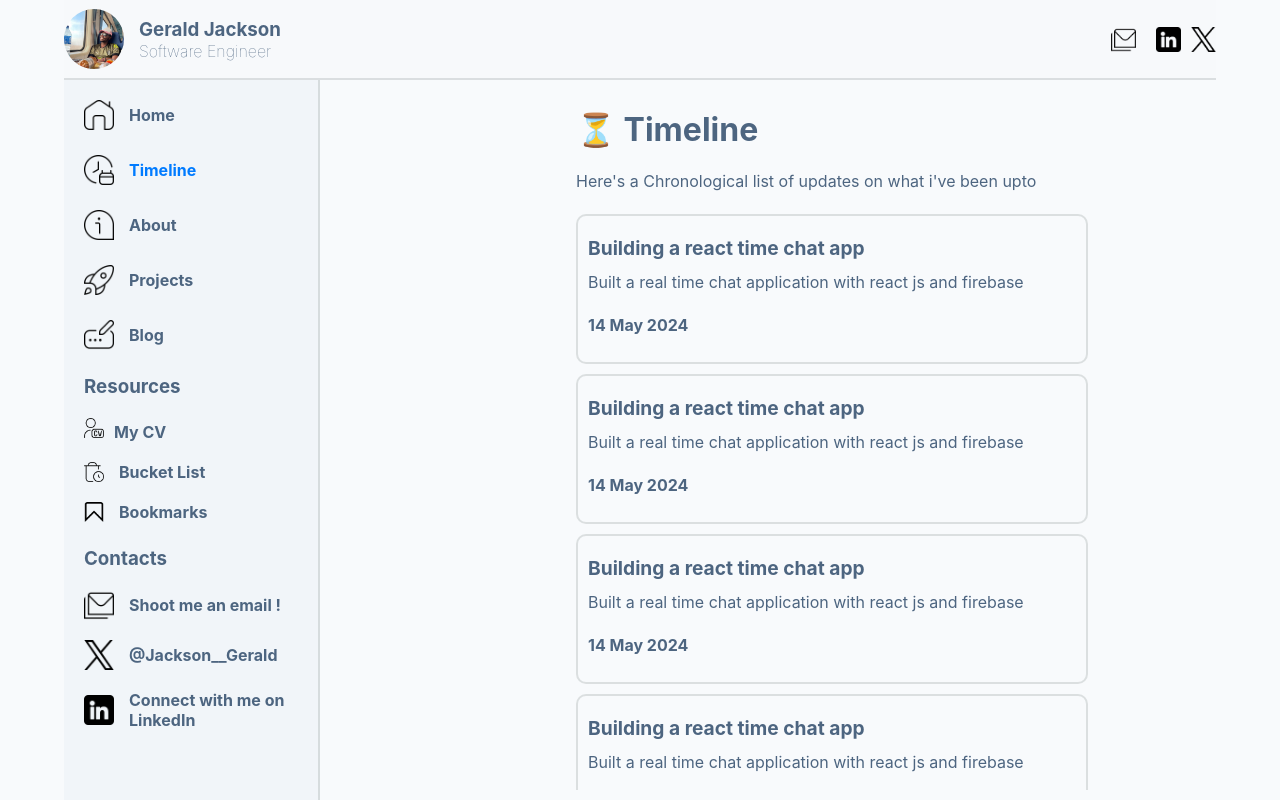
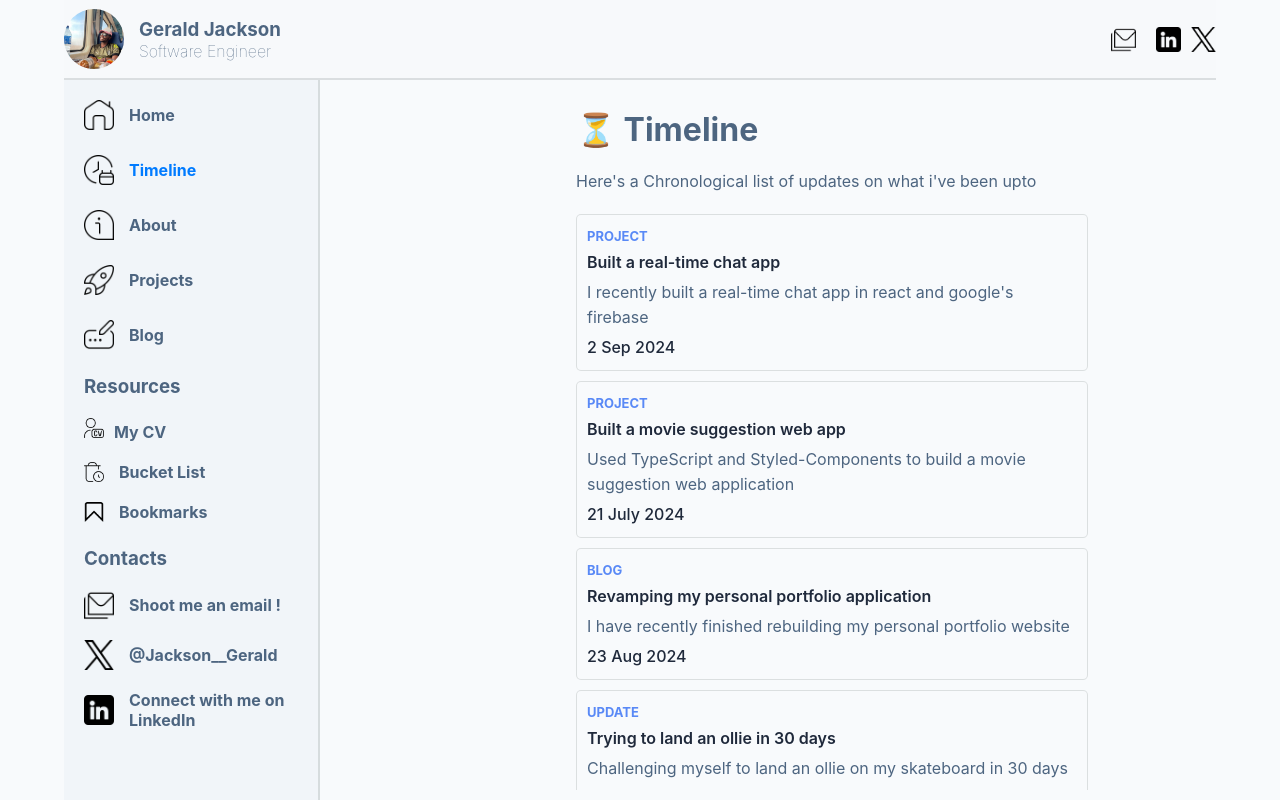
Before and after one commit to Codedys/Portfolio, a React (Vite) app: page /timeline in a window 1280 px wide. Built offline with nearby package versions, Linux system fonts and the light colour scheme.

Commit message:
created dynamin home,timeline and projects pages

```diff
--- a/src/App.jsx
+++ b/src/App.jsx
@@ -107,7 +107,7 @@ const App = () => {
           </div>
           <div className="route-elements">
             <Link onClick={handleToggle} className="desktop">
-              <img src="resources.png" alt="" />
+              <img src="/resources.png" alt="" />
               <h4>Resources</h4>
             </Link>
             <div className="underitems">
--- a/src/binding/projects_bind.jsx
+++ b/src/binding/projects_bind.jsx
@@ -1,37 +1,44 @@
 export const projectData = [
   {
-    thumbNail: "PROJECT",
-    name: "Built a real-time chat app",
+    link: "",
+    thumbNail: "",
+    name: "HALO",
     photo: "",
     description:
-      "I recently built a real-time chat app in react and google's firebase",
+      "Real-time Chat Application",
     date: "2 Sep 2024",
   },
   {
-    thumbNail: "PROJECT",
-    title: "PROJECT",
-    name: "Built a movie suggestion web app",
+    link: "",
+    thumbNail: "",
+    name: "CENTURY",
     photo: "",
     description:
-      "Tried using TypeScript and Styled-Components to build a movie suggestion web application",
+      "Discover new movies and tv shows with filters to specify genre and languge",
     date: "21 July 2024 ",
   },
   {
-    thumbNail: "PROJECT",
-    title: "PROJECT",
-    name: "Built a movie suggestion web app",
-    photo: "",
+    link: "",
+    thumbNail: "",
+    name: "Portfolio",
     description:
-      "Tried using TypeScript and Styled-Components to build a movie suggestion web application",
-    date: "21 July 2024 ",
+      "Personal Portfolio remake",
+    date: " 23 Aug 2024 ",
   },
   {
-    thumbNail: "PROJECT",
-    title: "PROJECT",
-    name: "Built a movie suggestion web app",
-    photo: "",
+    link: "",
+    thumbNail: "",
+    name: "Network Music Player",
     description:
-      "Tried using TypeScript and Styled-Components to build a movie suggestion web application",
-    date: "21 July 2024 ",
+      "Play Music from your friends laptop from your own via Network",
+    date: "  5 Feb 2024",
+  },
+  {
+    link: "",
+    thumbNail: "",
+    name: "Wednesday",
+    description:
+      "A web scrapper that helped me find a laptop of my specification",
+    date: " 23 Jul 2024 ",
   },
 ];
--- a/src/binding/timeline_bind.jsx
+++ b/src/binding/timeline_bind.jsx
@@ -10,7 +10,7 @@ export const timelineData = [
     title: "PROJECT",
     name: "Built a movie suggestion web app",
     description:
-      "Tried using TypeScript and Styled-Components to build a movie suggestion web application",
+      "Used TypeScript and Styled-Components to build a movie suggestion web application",
     date: "21 July 2024 ",
   },
   {
@@ -18,13 +18,13 @@ export const timelineData = [
     name: "Revamping my personal portfolio application",
     description:
       "I have recently finished rebuilding my personal portfolio website",
-    date: " ",
+    date: " 23 Aug 2024 ",
   },
   {
     title: "UPDATE",
     name: "Trying to land an ollie in 30 days",
     description:
-      " Challenging myself to land an ollie on my skartboard in 30 days",
+      " Challenging myself to land an ollie on my skateboard in 30 days",
     date: " 23 Sep 2024 ",
   },
   {
--- a/src/components/home/Home.jsx
+++ b/src/components/home/Home.jsx
@@ -1,5 +1,7 @@
 import "./home.css";
 import { Link } from "react-router-dom";
+import { timelineData } from "../../binding/timeline_bind";
+import { projectData } from "../../binding/projects_bind";
 
 const Home = () => {
   return (
@@ -11,79 +13,40 @@ const Home = () => {
         engineer
       </p>
       <h3>
-        What I have been upto lately...  <Link  className="t-link" to= "/timeline">View All</Link>{" "}
+        What I have been upto lately...{" "}
+        <Link className="t-link" to="/timeline">
+          View All
+        </Link>{" "}
       </h3>
       <div className="timeline-cards">
-        <div className="t-cards">
-          <h5>Building a react time chat app</h5>
-          <p>Built a real time chat application with react js and firebase</p>
-          <p className="date">14 May 2024</p>
-        </div>
-        <div className="t-cards">
-          <h5>Building a react time chat app</h5>
-          <p>Built a real time chat application with react js and firebase</p>
-          <p className="date">14 May 2024</p>
-        </div>
-        <div className="t-cards">
-          <h5>Building a react time chat app</h5>
-          <p>Built a real time chat application with react js and firebase</p>
-          <p className="date">14 May 2024</p>
-        </div>
-        <div className="t-cards">
-          <h5>Building a react time chat app</h5>
-          <p>Built a real time chat application with react js and firebase</p>
-          <p className="date">14 May 2024</p>
-        </div>
+        {timelineData.slice(0, 4).map((data, index) => (
+          <div key={index} className="t-cards">
+            <h5>{data.name}</h5>
+            <p>{data.description}</p>
+            <p className="date">{data.date}</p>
+          </div>
+        ))}
       </div>
       <div className="project-card">
         <h3>
-          Projects I have built and shipped... <Link  className="t-li" to= "/projects">View All</Link>{" "}
+          Projects I have built and shipped...{" "}
+          <Link className="t-li" to="/projects">
+            View All
+          </Link>{" "}
         </h3>
-
-        <div className="p-cards">
-          <img src="profile.jpeg" alt="" />
-          <div className="description">
-            <div className="title">
-              <img src="profile.jpeg" alt="" />
-              <h5>Projets</h5>
+        {projectData.slice(0, 3).map((data,index) => (
+          <div  key={index} className="p-cards">
+            <img src={data.photo} alt="" />
+            <div className="description">
+              <div className="title">
+                <img src={data.thumbNail} alt="" />
+                <h5>{data.name}</h5>
+              </div>
+              <p>{data.description}</p>
+              <p className="date">{data.date}</p>
             </div>
-            <p>Real time react chat app</p>
-            <p className="date">14 May 2024</p>
           </div>
-        </div>
-        <div className="p-cards">
-          <img src="profile.jpeg" alt="" />
-          <div className="description">
-            <div className="title">
-              <img src="profile.jpeg" alt="" />
-              <h5>Projets</h5>
-            </div>
-            <p>Real time react chat app</p>
-            <p className="date">14 May 2024</p>
-          </div>
-        </div>
-        <div className="p-cards">
-          <img src="profile.jpeg" alt="" />
-          <div className="description">
-            <div className="title">
-              <img src="profile.jpeg" alt="" />
-              <h5>Projets</h5>
-            </div>
-            <p>Real time react chat app</p>
-            <p className="date">14 May 2024</p>
-          </div>
-        </div>
-        <div className="p-cards">
-          <img src="profile.jpeg" alt="" />
-          <div className="description">
-            <div className="title">
-              <img src="profile.jpeg" alt="" />
-              <h5>Projets</h5>
-            </div>
-            <p>Real time react chat app</p>
-            <p className="date">14 May 2024</p>
-          </div>
-        </div>
+        ))}
       </div>
     </div>
   );
--- a/src/components/projects/Projects.jsx
+++ b/src/components/projects/Projects.jsx
@@ -1,4 +1,5 @@
 import "./projects.css"
+import { projectData } from "../../binding/projects_bind";
 
 
 const Projects = () => {
@@ -9,52 +10,22 @@ const Projects = () => {
      </p>
 
      <div className="projects-card">
+      {projectData.map((data,index)=>(
 
-
-        <div className="cards">
-          <img src="profile.jpeg" alt="" />
+        <div key={index} className="cards">
+          <img src={data.photo} alt="" />
           <div className="description">
             <div className="title">
-              <img src="profile.jpeg" alt="" />
-              <h5>Projets</h5>
+              <img src={data.thumbNail} alt="" />
+              <h5>{data.name}</h5>
             </div>
-            <p>Real time react chat app</p>
-            <p className="date">14 May 2024</p>
+            <p>{data.description}</p>
+            <p className="date">{data.date}</p>
           </div>
         </div>
-        <div className="cards">
-          <img src="profile.jpeg" alt="" />
-          <div className="description">
-            <div className="title">
-              <img src="profile.jpeg" alt="" />
-              <h5>Projets</h5>
-            </div>
-            <p>Real time react chat app</p>
-            <p className="date">14 May 2024</p>
-          </div>
-        </div>
-        <div className="cards">
-          <img src="profile.jpeg" alt="" />
-          <div className="description">
-            <div className="title">
-              <img src="profile.jpeg" alt="" />
-              <h5>Projets</h5>
-            </div>
-            <p>Real time react chat app</p>
-            <p className="date">14 May 2024</p>
-          </div>
-        </div>
-        <div className="cards">
-          <img src="profile.jpeg" alt="" />
-          <div className="description">
-            <div className="title">
-              <img src="profile.jpeg" alt="" />
-              <h5>Projets</h5>
-            </div>
-            <p>Real time react chat app</p>
-            <p className="date">14 May 2024</p>
-          </div>
-        </div>
+
+        ))}
+
       </div>
 
     </div>
--- a/src/components/projects/projects.css
+++ b/src/components/projects/projects.css
@@ -32,7 +32,7 @@
         margin-top: 20px;
 
         &:hover {
-          background-color: var(--link-hover-color);
+          background-color: var(--sidebar-bg-color);
         }
 
         img {
@@ -106,7 +106,7 @@
           gap: 10px;
 
           &:hover {
-            background-color: var(--link-hover-color);
+            background-color: var(--sidebar-bg-color);
           }
 
           img {
--- a/src/components/timeline/Timeline.jsx
+++ b/src/components/timeline/Timeline.jsx
@@ -1,4 +1,5 @@
 import "./timeline.css";
+import { timelineData } from "../../binding/timeline_bind";
 
 const Timeline = () => {
   return (
@@ -7,36 +8,15 @@ const Timeline = () => {
       <p>Here's a Chronological list of updates on what i've been upto</p>
 
       <div className="timeline-card">
-        <div className="t-card">
-          <h5>Building a react time chat app</h5>
-          <p>Built a real time chat application with react js and firebase</p>
-          <h4 className="date">14 May 2024</h4>
+        {timelineData.map((data,index)=>(
+
+          <div key={index} className="t-card">
+           <span>{data.title}</span>
+          <p className="naim">{data.name}</p>
+          <p>{data.description}</p>
+          <p className="date">{data.date}</p>
         </div>
-        <div className="t-card">
-          <h5>Building a react time chat app</h5>
-          <p>Built a real time chat application with react js and firebase</p>
-          <h4 className="date">14 May 2024</h4>
-        </div>
-        <div className="t-card">
-          <h5>Building a react time chat app</h5>
-          <p>Built a real time chat application with react js and firebase</p>
-          <h4 className="date">14 May 2024</h4>
-        </div>
-        <div className="t-card">
-          <h5>Building a react time chat app</h5>
-          <p>Built a real time chat application with react js and firebase</p>
-          <h4 className="date">14 May 2024</h4>
-        </div>
-        <div className="t-card">
-          <h5>Building a react time chat app</h5>
-          <p>Built a real time chat application with react js and firebase</p>
-          <h4 className="date">14 May 2024</h4>
-        </div>
-        <div className="t-card">
-          <h5>Building a react time chat app</h5>
-          <p>Built a real time chat application with react js and firebase</p>
-          <h4 className="date">14 May 2024</h4>
-        </div>
+        ))}
       </div>
     </div>
   );
--- a/src/components/timeline/timeline.css
+++ b/src/components/timeline/timeline.css
@@ -24,28 +24,38 @@
 
       .t-card {
         width: 100%;
-        height: 150px;
+        height:fit-content;
         padding: 10px;
         background-color: var(--background-color);
-        border: 2px solid var(--border-color);
-        border-radius: 10px;
+        border: 1px solid var(--border-color);
+        border-radius: 5px;
 
-        h5 {
-          margin-top: 10px;
-          font-size: larger;
+        .naim {
+          margin-top: 5px;
+          color: rgb(31,41,59);
+          font-weight: 600;
+
+        }
+        span {
+
           font-weight: bold;
+          font-size: small;
+          color: rgb(89,137,246);
         }
 
         p {
-          margin-top: 10px;
+          margin-top: 5px;
+
         }
 
         .date {
-          margin-top: 20px;
+          margin-top: 5px;
+          color: rgb(31,41,59);
+          font-weight: 500;
         }
 
         &:hover {
-          background-color: var(--link-hover-color);
+          background-color: var(--sidebar-bg-color);
         }
       }
     }
```
Also changed, not shown: src/components/home/home.css (+13 -5 lines).
